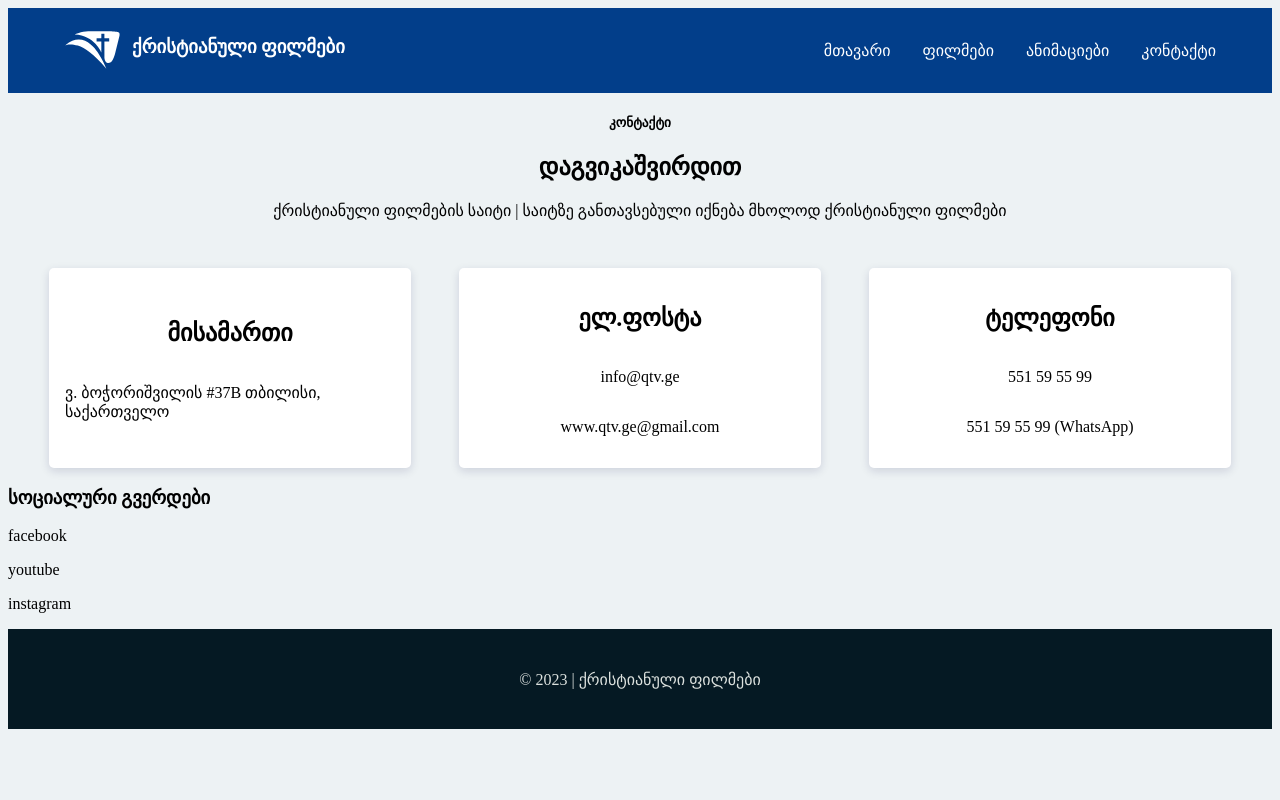
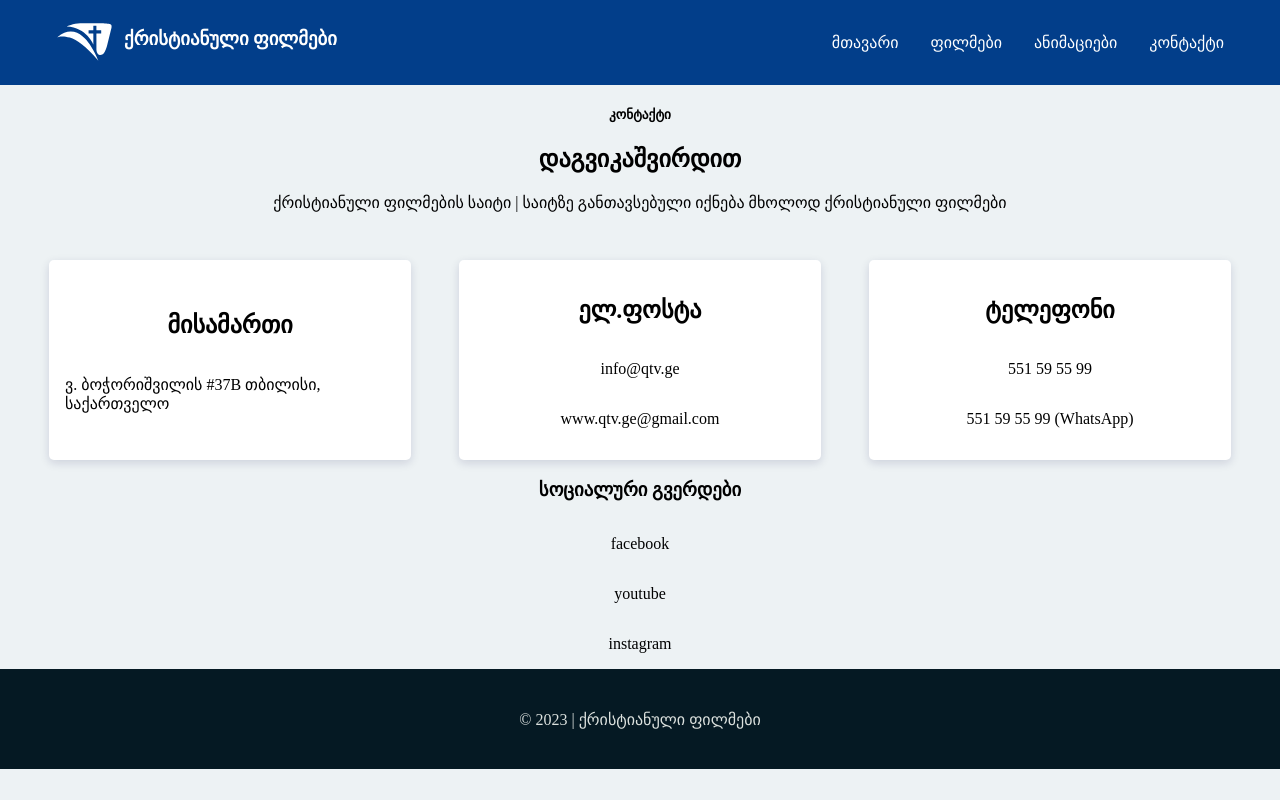
Before and after one commit to Dachi-Papashvili88/qtv-movies, a React (Vite) app: page /contact in a window 1280 px wide. Built offline with nearby package versions, Linux system fonts and the light colour scheme.

Commit message:
Update contact page

```diff
--- a/src/index.css
+++ b/src/index.css
@@ -9,6 +9,7 @@ Variables
 
 body {
    background-color: #edf2f4;
+   margin: 0;
 }
 
 :root {
--- a/src/pages/Contact.jsx
+++ b/src/pages/Contact.jsx
@@ -68,6 +68,11 @@ const Wrapper = styled.section`
       gap: 3em;
     }
   }
+  .social-page {
+    display: flex;
+    flex-direction: column;
+    align-items: center;
+  }
 `;
 
 export default Contact;
```
